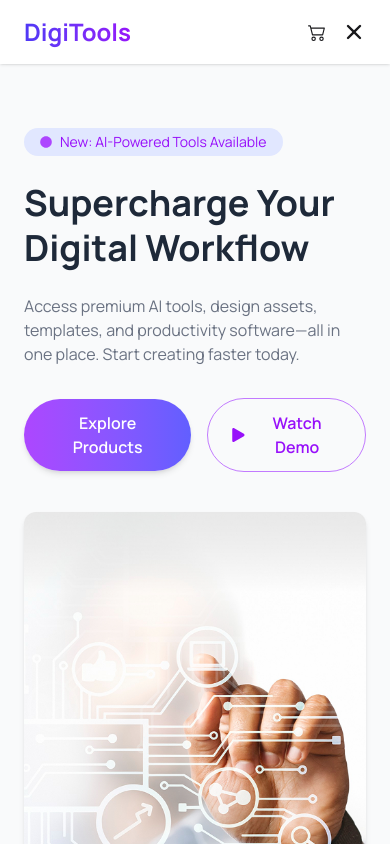
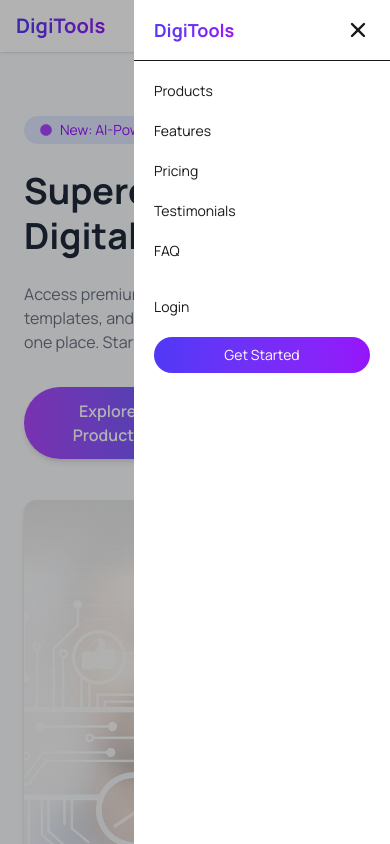
Before and after one commit to kolyanhabib/digitools-platform, a React (Vite) app: page / in a window 390 px wide. Both pictures are taken after a click on the button 354 px from the left and 32 px from the top of the page. Shown: the top 844 px of the page. Built offline with nearby package versions, Linux system fonts and the light colour scheme.

Commit message:
fix the responsiveness

```diff
--- a/src/component/NavBar.jsx
+++ b/src/component/NavBar.jsx
@@ -7,12 +7,14 @@ const NavBar = ({ carts, setActiveTab }) => {
 
   return (
     <header className="w-full bg-white shadow-sm sticky top-0 z-50">
-      <div className="max-w-7xl mx-auto px-6 py-4 flex items-center justify-between">
-        <h1 className="text-2xl font-bold bg-linear-to-r from-[#4f39f6] to-[#9514fa] bg-clip-text text-transparent">
+      <div className="max-w-7xl mx-auto px-4 sm:px-6 lg:px-8 py-3 flex items-center justify-between">
+        {/* Logo */}
+        <h1 className="text-xl sm:text-2xl font-bold bg-linear-to-r from-[#4f39f6] to-[#9514fa] bg-clip-text text-transparent">
           DigiTools
         </h1>
 
-        <ul className="hidden md:flex items-center gap-8">
+        {/* Desktop Menu */}
+        <ul className="hidden lg:flex items-center gap-6 xl:gap-8 text-sm xl:text-base">
           <li>
             <a href="#" className="hover:text-[#4f39f6]">
               Products
@@ -40,33 +42,134 @@ const NavBar = ({ carts, setActiveTab }) => {
           </li>
         </ul>
 
-        <div className="flex items-center gap-4">
+        {/* Right Side */}
+        <div className="flex items-center gap-3 sm:gap-4">
+          {/* Cart */}
           <div
-            onClick={() => setActiveTab("cart")}
+            onClick={() => {
+              setActiveTab("cart");
+              setOpen(false);
+            }}
             className="relative cursor-pointer"
           >
-            <BsCart2 className="text-lg hover:text-[#4f39f6]" />
+            <BsCart2 className="text-lg sm:text-xl hover:text-[#4f39f6]" />
 
             {carts.length > 0 && (
-              <span className="absolute -top-2 -right-2 bg-[#9514fa] text-white text-xs px-2 py-0.5 rounded-full">
+              <span className="absolute -top-2 -right-2 bg-[#9514fa] text-white text-[10px] sm:text-xs px-1.5 py-0.5 rounded-full">
                 {carts.length}
               </span>
             )}
           </div>
 
-          <button className="hidden md:block hover:text-[#4f39f6] cursor-pointer">
+          {/* Desktop Buttons */}
+          <button className="hidden lg:block text-sm hover:text-[#4f39f6]">
             Login
           </button>
 
-          <button className="hidden md:block px-6 py-2 rounded-full bg-linear-to-r from-[#4f39f6] to-[#9514fa] text-white cursor-pointer">
+          <button className="hidden lg:block px-4 xl:px-6 py-1.5 xl:py-2 text-sm xl:text-base rounded-full bg-linear-to-r from-[#4f39f6] to-[#9514fa] text-white">
             Get Started
           </button>
 
-          {/* Mobile Responsive For Hamburger */}
-          <button className="md:hidden text-2xl" onClick={() => setOpen(!open)}>
+          {/* Mobile Toggle */}
+          <button
+            className="lg:hidden text-2xl cursor-pointer"
+            onClick={() => setOpen(!open)}
+          >
             {open ? <HiX /> : <HiMenu />}
           </button>
         </div>
+      </div>
+
+      {/* Overlay */}
+      {open && (
+        <div
+          className="fixed inset-0 bg-black/30 z-40"
+          onClick={() => setOpen(false)}
+        />
+      )}
+
+      {/* Right Drawer Mobile Menu */}
+      <div
+        className={`fixed top-0 right-0 h-screen w-64 sm:w-72 bg-white z-50 transform transition-transform duration-300 ${
+          open ? "translate-x-0" : "translate-x-full"
+        }`}
+      >
+        {/* Header */}
+        <div className="flex items-center justify-between px-5 py-4 border-b">
+          <h1 className="text-lg font-bold bg-linear-to-r from-[#4f39f6] to-[#9514fa] bg-clip-text text-transparent">
+            DigiTools
+          </h1>
+
+          <button
+            onClick={() => setOpen(false)}
+            className="text-2xl cursor-pointer"
+          >
+            <HiX />
+          </button>
+        </div>
+
+        {/* Menu */}
+        <ul className="flex flex-col gap-5 p-5 text-sm">
+          <li>
+            <a
+              href="#"
+              onClick={() => setOpen(false)}
+              className="hover:text-[#4f39f6] cursor-pointer"
+            >
+              Products
+            </a>
+          </li>
+          <li>
+            <a
+              href="#"
+              onClick={() => setOpen(false)}
+              className="hover:text-[#4f39f6] cursor-pointer"
+            >
+              Features
+            </a>
+          </li>
+          <li>
+            <a
+              href="#"
+              onClick={() => setOpen(false)}
+              className="hover:text-[#4f39f6] cursor-pointer"
+            >
+              Pricing
+            </a>
+          </li>
+          <li>
+            <a
+              href="#"
+              onClick={() => setOpen(false)}
+              className="hover:text-[#4f39f6] cursor-pointer"
+            >
+              Testimonials
+            </a>
+          </li>
+          <li>
+            <a
+              href="#"
+              onClick={() => setOpen(false)}
+              className="hover:text-[#4f39f6] cursor-pointer"
+            >
+              FAQ
+            </a>
+          </li>
+
+          <button
+            onClick={() => setOpen(false)}
+            className="text-left mt-4 hover:text-[#4f39f6]"
+          >
+            Login
+          </button>
+
+          <button
+            onClick={() => setOpen(false)}
+            className="w-full py-2 rounded-full bg-linear-to-r from-[#4f39f6] to-[#9514fa] text-white"
+          >
+            Get Started
+          </button>
+        </ul>
       </div>
     </header>
   );
```
